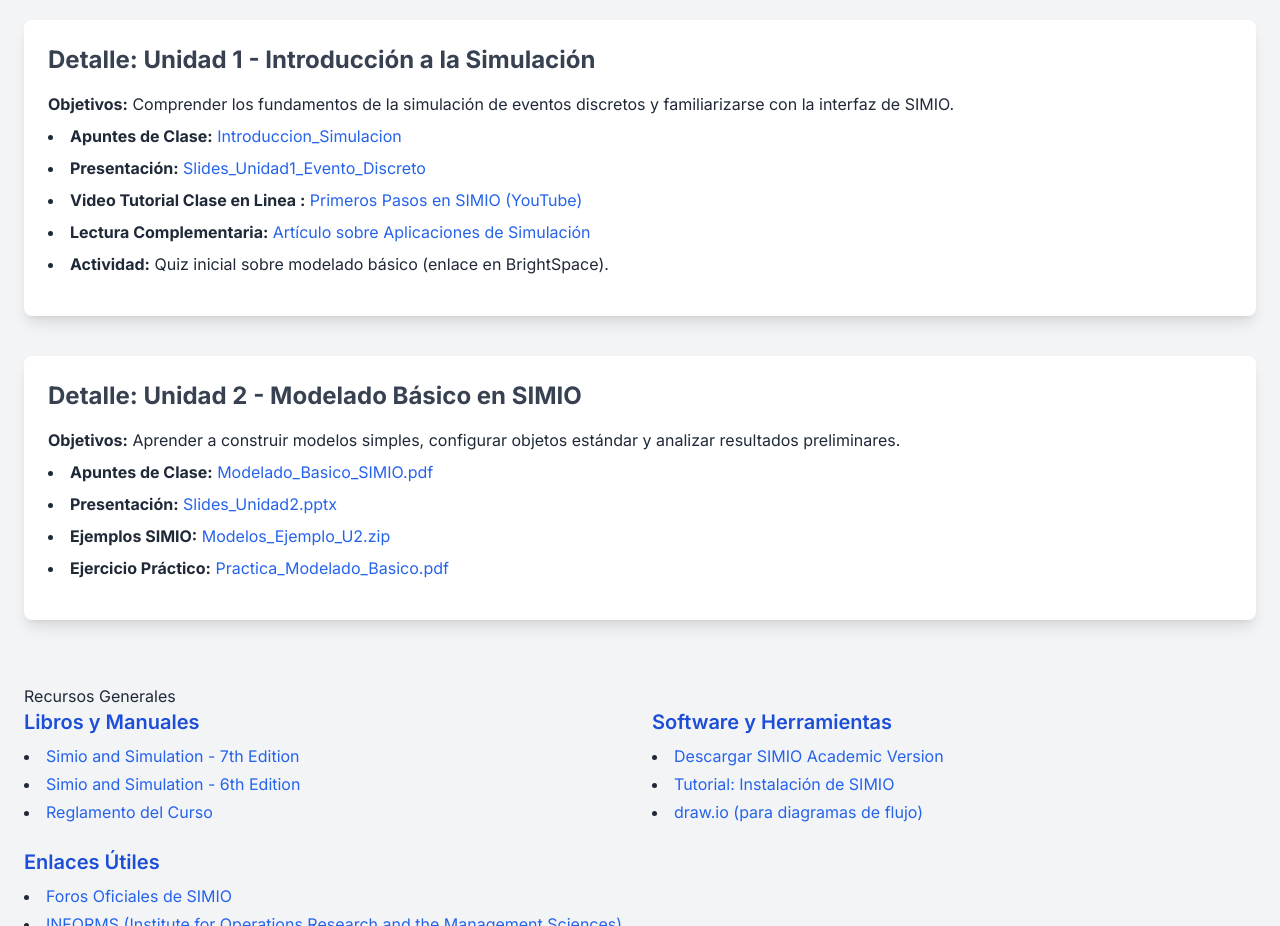
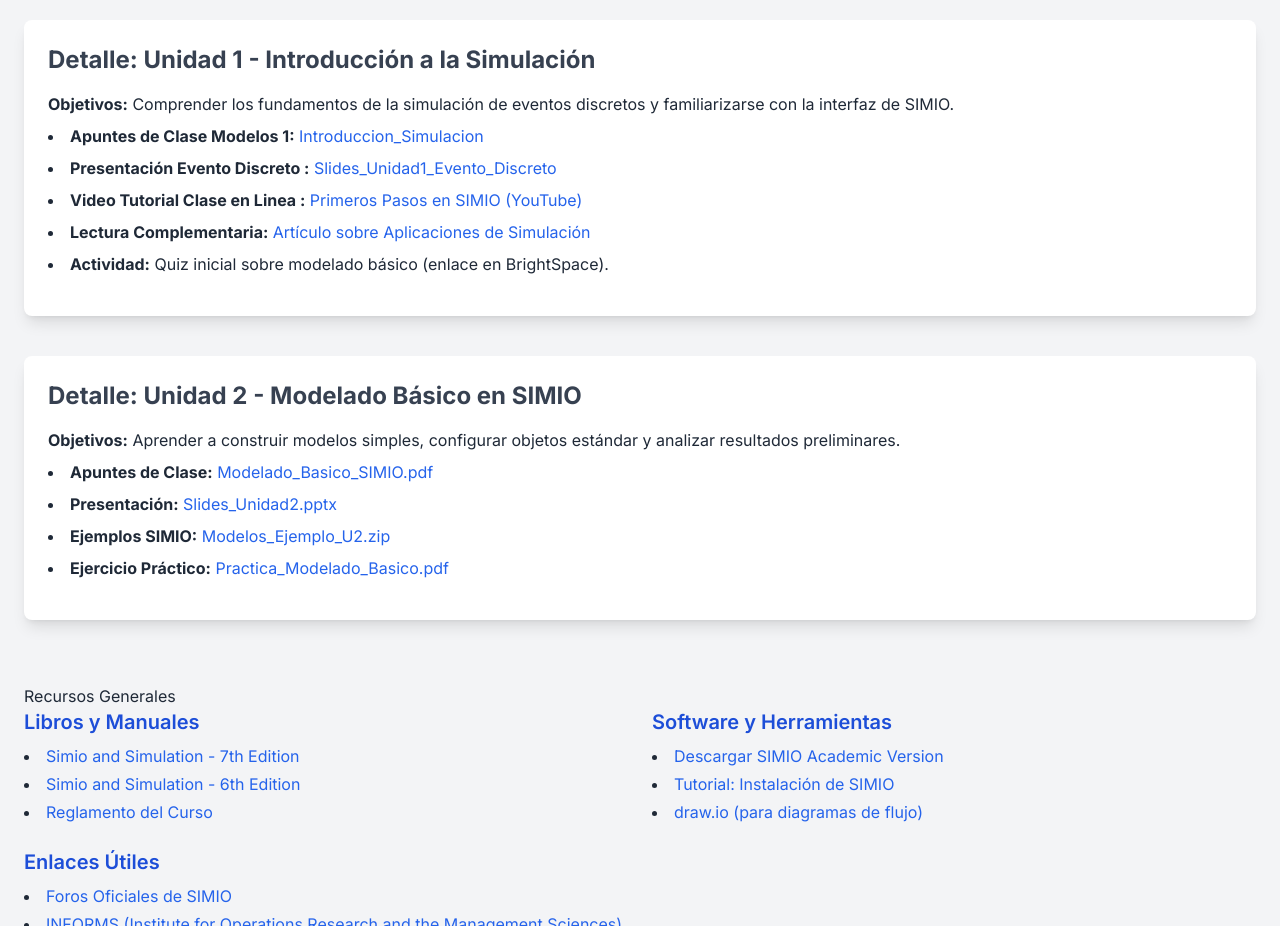
Before and after one commit to drcruzm/verano, a plain HTML site: page index.html in a window 1280 px wide. Shown: the part 2200-3126 px from the top of the page. Drawn offline with nearby package versions, Linux system fonts and the light colour scheme.

Commit message:
Add files via upload

```diff
--- a/index.html
+++ b/index.html
@@ -175,8 +175,8 @@
                 <p class="mb-2"><strong>Objetivos:</strong> Comprender los fundamentos de la simulación de eventos discretos
                      y familiarizarse con la interfaz de SIMIO.</p>
                 <ul class="list-disc list-inside space-y-2 mb-4">
-                    <li><strong>Apuntes de Clase:</strong> <a href="#" class="text-blue-600 hover:underline">Introduccion_Simulacion</a></li>
-                    <li><strong>Presentación:</strong> <a href="https://codigo-murex.vercel.app/evento.html" class="text-blue-600 hover:underline">Slides_Unidad1_Evento_Discreto</a></li>
+                    <li><strong>Apuntes de Clase Modelos 1:</strong> <a href="https://sway.cloud.microsoft/kNcozsyPkB6yI0iq?ref=Link" target="_blank" class="text-blue-600 hover:underline">Introduccion_Simulacion</a></li>
+                    <li><strong>Presentación Evento Discreto :</strong> <a href="https://codigo-murex.vercel.app/evento.html" class="text-blue-600 hover:underline">Slides_Unidad1_Evento_Discreto</a></li>
                     <li><strong>Video Tutorial Clase en Linea :</strong> <a href="https://www.youtube.com/watch?v=VIDEO_ID_SIMIO_INTRO" target="_blank" class="text-blue-600 hover:underline">Primeros Pasos en SIMIO (YouTube)</a></li>
                     <li><strong>Lectura Complementaria:</strong> <a href="#" class="text-blue-600 hover:underline">Artículo sobre Aplicaciones de Simulación</a></li>
                     <li><strong>Actividad:</strong> Quiz inicial sobre modelado básico (enlace en BrightSpace).</li>
```
